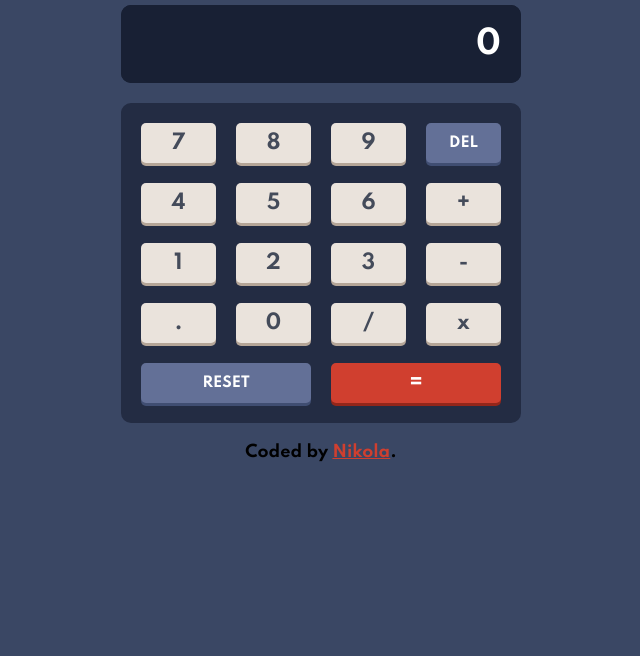
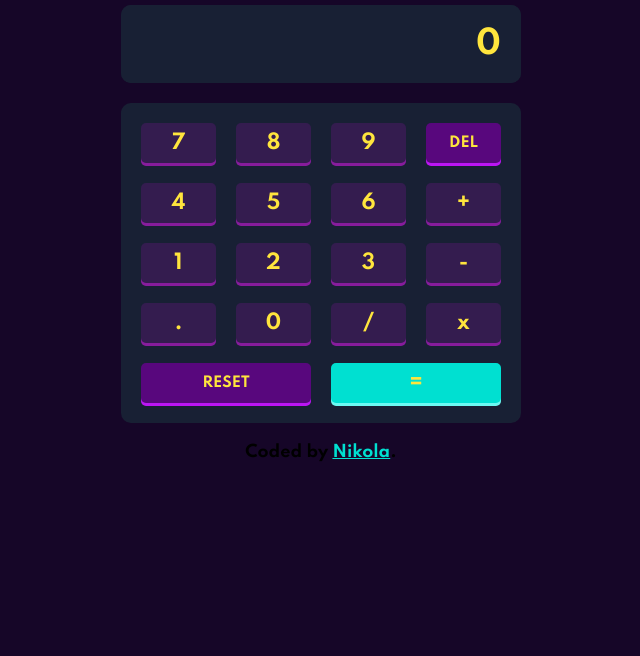
Before and after one commit to Borovnica1/calculator-app, a plain HTML site: page index.html in a window 1280 px wide. Shown: the part 144-800 px from the top of the page, without its empty margins (319-959 px from the left). Drawn offline with Linux system fonts and the dark colour scheme.

Commit message:
add prefers-color-scheme functionality

```diff
--- a/style.css
+++ b/style.css
@@ -336,8 +336,6 @@ header {
 
 
 @media (max-width: 440px) {
-  body {
-  }
 
   .calculator {
     display: flex;
@@ -368,3 +366,44 @@ header {
     font-size: 12px;
   }
 }
+
+
+@media (prefers-color-scheme: dark) {
+  .theme-1 {
+    --main-background: var(--main-background-theme-3);
+    --toggle-keypad-background: var(--toggle-keypad-background-theme-3);
+    --screen-background: var(--toggle-keypad-background-theme-3);
+
+    --del-reset-color: var(--del-reset-color-theme-3);
+    --del-reset-color-shadow: var(--del-reset-color-shadow-theme-3);
+
+    --equals-color: var(--equals-color-theme-3);
+    --equals-color-shadow: var(--equals-color-shadow-theme-3);
+
+    --keys-color: var(--keys-color-theme-3);
+    --keys-color-shadow: var(--keys-color-shadow-theme-3);
+
+    --font-color-primary: var(--font-color-primary-theme-3);
+    --font-color-secondary: var(--font-color-primary-theme-3);
+    --font-color-tertiary: var(--font-color-tertiary-theme-3);
+  }
+
+  .theme-3 {
+    --main-background: var(--main-background-theme-1);
+    --toggle-keypad-background: var(--toggle-keypad-background-theme-1);
+    --screen-background: var(--screen-background-theme-1);
+
+    --del-reset-color: var(--del-reset-color-theme-1);
+    --del-reset-color-shadow: var(--del-reset-color-shadow-theme-1);
+
+    --equals-color: var(--equals-color-theme-1);
+    --equals-color-shadow: var(--equals-color-shadow-theme-1);
+
+    --keys-color: var(--keys-color-theme-1);
+    --keys-color-shadow: var(--keys-color-shadow-theme-1);
+
+    --font-color-primary: var(--font-color-primary-theme-1);
+    --font-color-secondary: var(--font-color-secondary-theme-1);
+    --font-color-tertiary: var(--font-color-secondary-theme-1);
+  }
+}
```
Also changed, not shown: 2 other files.
